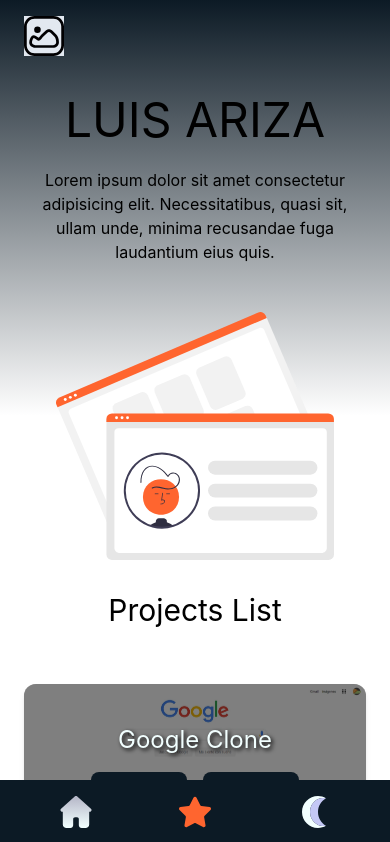
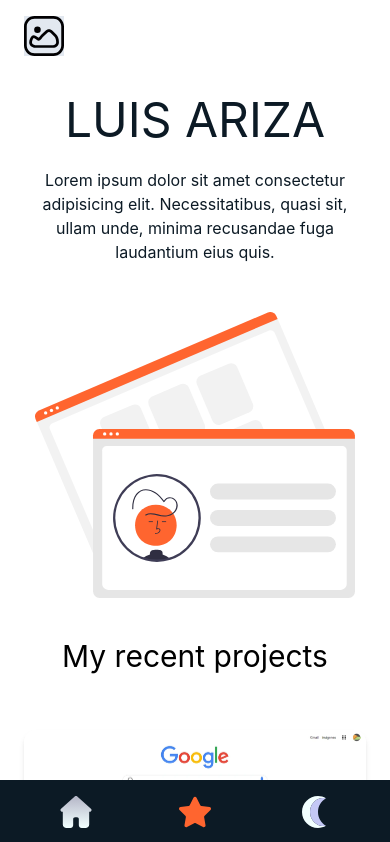
Before and after one commit to luisAriza/portfolio, a Vue app: page / in a window 390 px wide. Shown: the top 842 px of the page. Built offline with nearby package versions, Linux system fonts and the light colour scheme.

Commit message:
update:animaciones de los proyectos

```diff
--- a/src/App.vue
+++ b/src/App.vue
@@ -15,6 +15,6 @@ import TabBar from "./components/TabBar.vue";
 
 <style scoped lang="postcss">
 main {
-  @apply px-6 pt-40 pb-12 sm:px-10 md:pt-10;
+  @apply p-6 pb-12 md:pt-10;
 }
 </style>
--- a/src/components/Footer.vue
+++ b/src/components/Footer.vue
@@ -12,7 +12,7 @@ footer
 
 <style scoped lang="postcss">
 footer {
-  @apply flex flex-col gap-4 items-center p-6 text-center sm:px-10 md:pb-12 bg-gradient-to-t from-secondary to-white;
+  @apply flex flex-col gap-8 items-center p-6 text-center sm:px-10 md:pb-12 bg-gradient-to-t from-secondary to-white;
 }
 p {
   @apply w-60;
--- a/src/components/Header.vue
+++ b/src/components/Header.vue
@@ -22,10 +22,10 @@ export default {
 
 <style scoped lang="postcss">
 header {
-  @apply flex flex-col items-center w-full h-[26rem] px-6 sm:px-10 md:h-auto md:py-5 bg-gradient-to-b from-secondary;
+  @apply flex flex-col items-center w-full px-6 text-secondary sm:px-10 md:py-5;
 }
 div {
-  @apply w-full max-w-5xl md:flex md:flex-wrap;
+  @apply w-full max-w-5xl md:py-12 md:flex md:flex-wrap;
 }
 article {
   @apply flex flex-col gap-6 w-full pt-6 pb-12 text-center md:w-1/2 md:p-0 md:justify-center md:text-left;
@@ -37,7 +37,7 @@ p {
   @apply max-w-xl mx-auto;
 }
 figure {
-  @apply px-8 md:w-1/2 md:pl-10 md:pr-0 md:flex md:justify-end;
+  @apply md:w-1/2 md:pl-10 md:pr-0 md:flex md:justify-end;
 }
 img {
   @apply w-full max-w-xs mx-auto md:m-0 md:max-w-sm;
--- a/src/components/ProjectItem.vue
+++ b/src/components/ProjectItem.vue
@@ -30,13 +30,19 @@ img {
   @apply w-full h-full;
 }
 div {
-  @apply flex flex-wrap place-content-center gap-4 w-full h-full text-center absolute bg-semi-transparent;
+  @apply flex flex-wrap place-content-center gap-4 w-full h-full text-center absolute hover:bg-semi-transparent hover:scale-110 transition-all ease-in-out;
 }
 h3 {
-  @apply w-full text-2xl capitalize text-variant drop-shadow-h3;
+  @apply hidden w-full text-2xl capitalize text-variant drop-shadow-h3;
 }
 a,
 button {
-  @apply w-24 px-3 py-2 rounded-lg text-sm bg-secondary text-primary;
+  @apply hidden w-24 p-1.5 rounded-full text-sm border border-variant text-variant hover:bg-primary hover:border-primary transition-all ease-in-out;
+  -webkit-tap-highlight-color: transparent;
+}
+div:hover h3,
+div:hover a,
+div:hover button {
+  @apply block;
 }
 </style>
--- a/src/components/Projects.vue
+++ b/src/components/Projects.vue
@@ -1,6 +1,6 @@
 <template lang="pug">
 section
-	h2 Projects List
+	h2 My recent projects
 	ProjectItem(v-for="item in dataProjects", :title="item.title", :url="item.url", :image="item.image")
 	p Mostrar más...
 </template>
--- a/tailwind.config.cjs
+++ b/tailwind.config.cjs
@@ -7,7 +7,7 @@ module.exports = {
         primary: "#ff652f",
         secondary: "#0c1a25",
         variant: "#F2FFFF",
-        "semi-transparent": "rgba(0, 0, 0, 0.5)",
+        "semi-transparent": "rgba(0, 0, 0, 0.75)",
       },
       backgroundColor: (theme) => ({
         ...theme("colors"),
```
